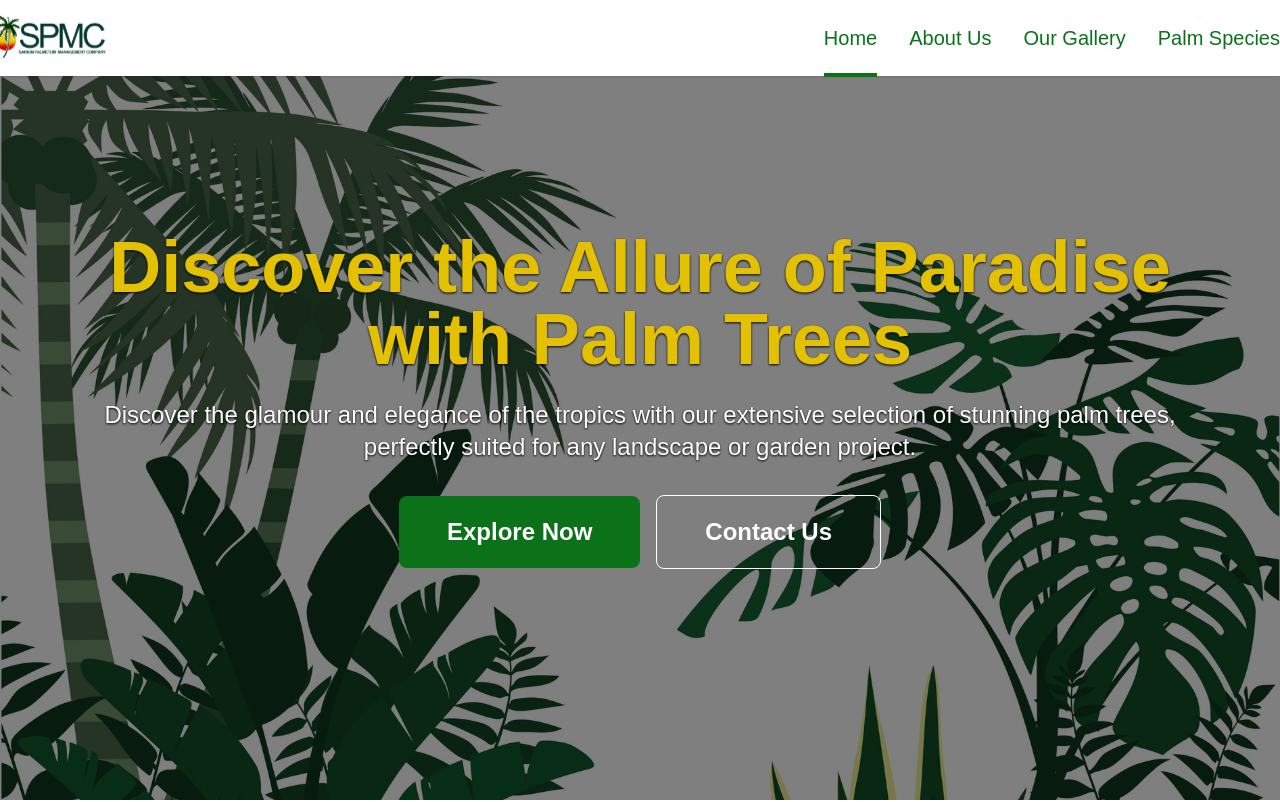
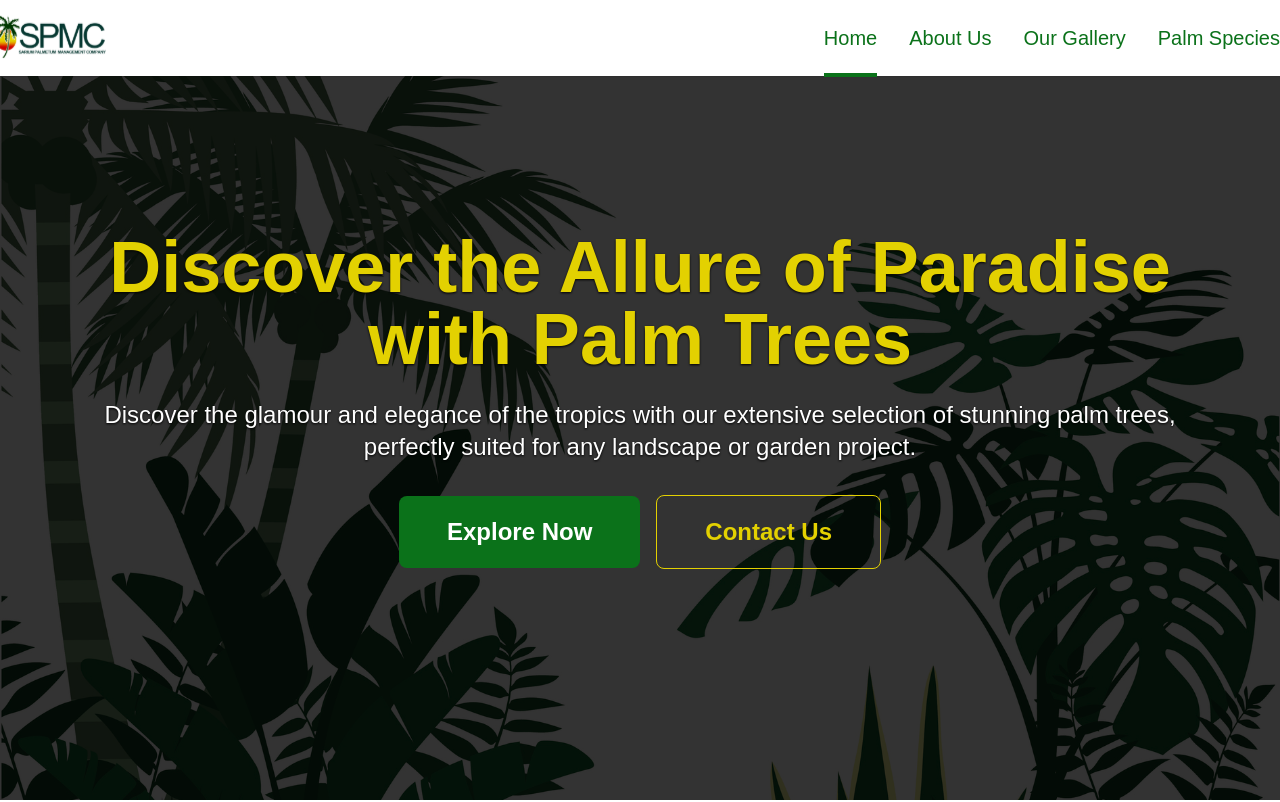
Before and after one commit to oseogbe/SPMC, a Next.js app: page / in a window 1280 px wide. Shown: the top 802 px of the page. Built offline with nearby package versions, Linux system fonts and the light colour scheme; a web font is replaced by a local one; what tailwindcss-inner-border would draw is missing.

Commit message:
hero update

```diff
--- a/app/components/Hero.tsx
+++ b/app/components/Hero.tsx
@@ -9,14 +9,14 @@ const Hero = () => {
         <div className="relative h-screen">
             <div className="absolute inset-0 bg-[url(/img/palm-forest.jpg)] bg-cover bg-top bg-no-repeat flex items-center selection:bg-transparent">
                 {/* Overlay */}
-                <div className="absolute inset-0 bg-[rgba(0,0,0,0.5)]"></div>
+                <div className="absolute inset-0 bg-[rgba(0,0,0,0.8)]"></div>
                 <div className="max-w-7xl mx-auto p-4 lg:p-0">
                     <div className="text-center">
-                        <h1 className="text-4xl lg:text-7xl font-bold text-[#E3C100] drop-shadow-[0_1.2px_1.2px_rgba(0,0,0,1)]">Discover the Allure of Paradise <br className="hidden lg:block" />with Palm Trees</h1>
+                        <h1 className="text-4xl lg:text-7xl font-bold text-[#E3D101] drop-shadow-[0_1.2px_1.2px_rgba(0,0,0,1)]">Discover the Allure of Paradise <br className="hidden lg:block" />with Palm Trees</h1>
                         <p className="mt-6 text-lg lg:text-2xl text-white md:drop-shadow-[0_1.2px_1.2px_rgba(0,0,0,1)]">Discover the glamour and elegance of the tropics with our extensive selection of stunning palm trees, <br className="hidden lg:block" />perfectly suited for any landscape or garden project.</p>
                         <div className="mt-8 flex items-center justify-center space-x-4">
                             <button className="bg-primary text-white text-md lg:text-2xl font-semibold px-8 py-4 lg:px-12 lg:py-5 rounded lg:rounded-lg z-10" onClick={() => router.push('/palm-species')}>Explore Now</button>
-                            <button className="bg-transparent text-white border border-white inner-border text-md lg:text-2xl font-semibold px-8 py-4 lg:px-12 lg:py-5 rounded lg:rounded-lg z-10" onClick={() => router.push('/contact-us')}>Contact Us</button>
+                            <button className="bg-transparent text-[#E3D101] border border-[#E3D101] inner-border text-md lg:text-2xl font-semibold px-8 py-4 lg:px-12 lg:py-5 rounded lg:rounded-lg z-10" onClick={() => router.push('/contact-us')}>Contact Us</button>
                         </div>
                     </div>
                 </div>
```
